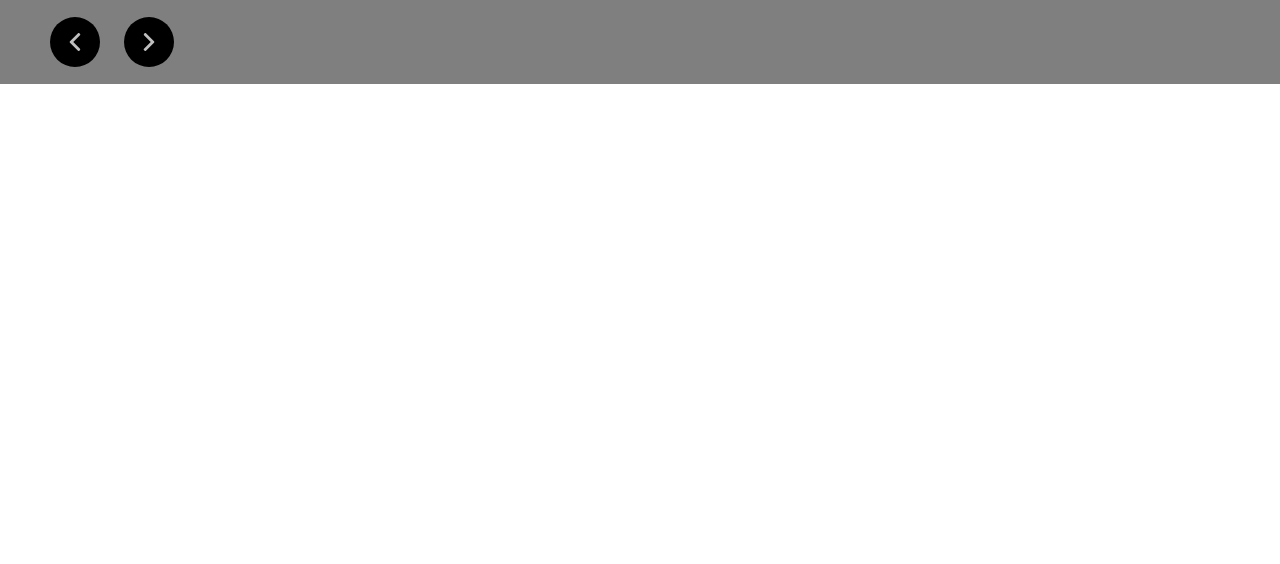
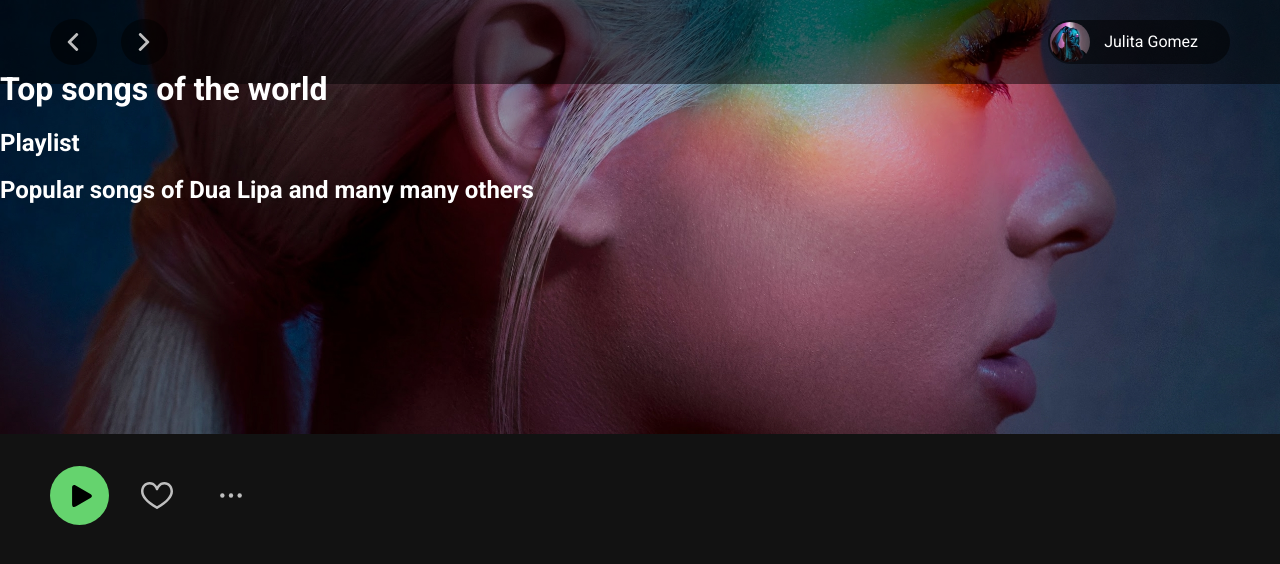
Before and after one commit to cooodyyy/InvoA_lvl2-spotify, a website built with Vite: page index.html in a window 1280 px wide. Built offline with nearby package versions, Linux system fonts and the light colour scheme.

Commit message:
upper action buttons

```diff
--- a/index.html
+++ b/index.html
@@ -4,29 +4,24 @@
     <meta charset="UTF-8" />
     <link rel="icon" type="image/svg+xml" href="/vite.svg" />
     <meta name="viewport" content="width=device-width, initial-scale=1.0" />
-    <title>INVO Academy JS Starter with Vite</title>
+    <title>Spotify dashboard</title>
   </head>
 
   <!-- In order to start your challenge, remove all the content inside <div id="home-page"></div> and start coding :) -->
 
   <body>
     <div id="home-page">
+      <header class="header">
         <nav class="top-bar">
           <div class="top-bar__container top-bar__container--left">
             <button class="top-bar__arrow top-bar__arrow--left" formaction="#">
-            <svg
-              width="18"
-              height="18"
-              viewBox="0 0 18 18"
-              fill="none"
-            >
+              <svg width="18" height="18" viewBox="0 0 18 18" fill="none">
                 <g clip-path="url(#clip0_1_2045)">
                   <path
                     d="M3.99975 9.70236L12.01 17.7124C12.1952 17.8979 12.4426 18 12.7063 18C12.97 18 13.2173 17.8979 13.4026 17.7124L13.9925 17.1227C14.3763 16.7384 14.3763 16.1138 13.9925 15.7301L7.26607 9.00373L13.9999 2.26988C14.1852 2.08447 14.2875 1.8373 14.2875 1.57374C14.2875 1.30989 14.1852 1.06272 13.9999 0.877162L13.41 0.287557C13.2246 0.102144 12.9774 -6.80231e-07 12.7137 -6.57177e-07C12.45 -6.34123e-07 12.2027 0.102144 12.0174 0.287558L3.99975 8.30496C3.81405 8.49096 3.71205 8.7393 3.71263 9.00329C3.71205 9.26832 3.81405 9.51651 3.99975 9.70236Z"
                     fill="#BFBFBF"
                   />
                 </g>
-
               </svg>
             </button>
             <button class="top-bar__arrow top-bar__arrow--right" formaction="#">
@@ -36,7 +31,6 @@
                 viewBox="0 0 18 18"
                 fill="none"
                 transform="rotate(180)"
-
               >
                 <g clip-path="url(#clip0_1_2045)">
                   <path
@@ -44,17 +38,102 @@
                     fill="#BFBFBF"
                   />
                 </g>
-
               </svg>
             </button>
           </div>
           <div class="top-bar__container top-bar__container--right">
-          <div class   ="top-bar__user-avatar"></div>
-          <div class="top-bar__user-name"></div>
+            <div class="top-bar__user-avatar">
+              <img src="images/user-avatar.jpg" alt="" />
+            </div>
+            <div class="top-bar__user-name">Julita Gomez</div>
           </div>
         </nav>
+        <div class="header__info">
+          <h1>Top songs of the world</h1>
+          <h2>Playlist</h2>
+          <h2>Popular songs of Dua Lipa and many many others</h2>
         </div>
-
+      </header>
+      <main>
+        <nav class="main-nav">
+          <div class="actions">
+            <button class="actions__button">
+              <svg
+                width="59"
+                height="59"
+                viewBox="0 0 59 59"
+                fill="none"
+                xmlns="http://www.w3.org/2000/svg"
+              >
+                <rect width="59" height="59" rx="29.5" fill="#65D36E" />
+                <g clip-path="url(#clip0_1_2023)">
+                  <path
+                    d="M25.6798 19.4851C23.6964 18.3474 22.0884 19.2794 22.0884 21.5652V38.4332C22.0884 40.7213 23.6964 41.6521 25.6798 40.5155L40.4233 32.0602C42.4074 30.922 42.4074 29.0781 40.4233 27.9403L25.6798 19.4851Z"
+                    fill="black"
+                  />
+                </g>
+                <defs>
+                  <clipPath id="clip0_1_2023">
+                    <rect
+                      width="22"
+                      height="22"
+                      fill="white"
+                      transform="translate(21 19)"
+                    />
+                  </clipPath>
+                </defs>
+              </svg>
+            </button>
+            <button class="actions__button">
+              <svg
+                width="32"
+                height="33"
+                viewBox="0 0 32 33"
+                fill="none"
+                xmlns="http://www.w3.org/2000/svg"
+              >
+                <path
+                  d="M23.375 2.9502C20.7131 2.9502 18.3796 4.13713 16.6268 6.38276C16.3931 6.68226 16.1847 6.98188 16 7.27207C15.8153 6.98182 15.6069 6.68226 15.3732 6.38276C13.6204 4.13713 11.2869 2.9502 8.625 2.9502C3.5965 2.9502 0 7.16063 0 12.2129C0 17.99 4.73481 23.4346 15.3523 29.8667C15.5514 29.9873 15.7757 30.0476 16 30.0476C16.2243 30.0476 16.4486 29.9873 16.6477 29.8668C27.2652 23.4347 32 17.9901 32 12.213C32 7.16332 28.4064 2.9502 23.375 2.9502ZM26.1973 19.4064C23.9869 21.8728 20.6466 24.4698 16 27.3328C11.3534 24.4698 8.01313 21.8728 5.80269 19.4064C3.58031 16.9267 2.5 14.5737 2.5 12.213C2.5 8.57526 4.95837 5.4502 8.625 5.4502C10.4923 5.4502 12.0844 6.26207 13.3572 7.86332C14.3749 9.14388 14.8038 10.4662 14.8068 10.4756C14.9696 10.9978 15.4531 11.3535 16.0001 11.3535C16.5471 11.3535 17.0306 10.9979 17.1934 10.4756C17.1973 10.463 17.6133 9.18195 18.5976 7.92095C19.8773 6.28145 21.4846 5.45013 23.375 5.45013C27.0455 5.45013 29.5 8.5782 29.5 12.2129C29.5 14.5736 28.4197 16.9266 26.1973 19.4064Z"
+                  fill="#BFBFBF"
+                />
+              </svg>
+            </button>
+            <button class="actions__button">
+              <svg
+                width="52"
+                height="53"
+                viewBox="0 0 52 53"
+                fill="none"
+                xmlns="http://www.w3.org/2000/svg"
+              >
+                <path
+                  d="M25.9891 26.494H26.0113"
+                  stroke="#BFBFBF"
+                  stroke-width="4.33333"
+                  stroke-linecap="round"
+                  stroke-linejoin="round"
+                />
+                <path
+                  d="M17.3224 26.494H17.3446"
+                  stroke="#BFBFBF"
+                  stroke-width="4.33333"
+                  stroke-linecap="round"
+                  stroke-linejoin="round"
+                />
+                <path
+                  d="M34.6558 26.494H34.678"
+                  stroke="#BFBFBF"
+                  stroke-width="4.33333"
+                  stroke-linecap="round"
+                  stroke-linejoin="round"
+                />
+              </svg>
+            </button>
+          </div>
+        </nav>
+      </main>
+      <footer></footer>
+    </div>
     <script type="module" src="/src/global-scripts/main.js"></script>
     <script
       type="module"
--- a/src/global-styles/styles/_root.scss
+++ b/src/global-styles/styles/_root.scss
@@ -6,6 +6,7 @@
   // main colors
   --color-primary: #65d36e;
   --color-secondary: #000;
+  --color-secondary-desktop: #121212;
   --color-secondary-70: hsla(0, 0%, 0%, 0.7);
   --color-secondary-50: hsla(0, 0%, 0%, 0.5);
   --color-secondary-20: hsla(0, 0%, 0%, 0.2);
--- /dev/null
+++ b/src/pages/home-page/styles/_header.scss
@@ -0,0 +1,15 @@
+.header{
+    position: absolute;
+    background-repeat: no-repeat;
+    height: 434px;
+    width: 100vw;
+    background-position: center;
+    background-size: cover;
+    background-image: url(../../../../public/images/playlist-image-desktop.jpg);
+    background-color: var(--color-secondary-desktop);
+
+    &__info{
+        position: relative;
+        top: 50px;
+    }
+}
--- a/src/pages/home-page/styles/_home-page.scss
+++ b/src/pages/home-page/styles/_home-page.scss
@@ -1,35 +1,11 @@
 /// Homepage Styles File
 /// Here we import all the Styles files we need for our Homepage.
 
-.top-bar {
-    position: fixed;
-    top: 0;
-    left: 0;
-    right: 0;
-    height: 84px;
-    background-color: var(--color-secondary-50);
+@import "./_top-bar.scss";
+@import "./_header.scss";
+@import "./_main.scss";
 
-    display: flex;
-    align-items: center;
-    justify-content: space-between;
-    padding: 0 50px;
-
-
-    &__container {
-        display: flex;
-        align-items: center;
-        justify-content: space-between;
-        gap: 1.5rem
-    }
-
-    &__arrow {
-        cursor: not-allowed;
-        display:flex;
-        justify-content: center;
-        align-items: center;
-        background-color: black;
-
-        padding: 1rem;
-        border-radius: 50%;
-    }
+#home-page {
+    background-color: var(--color-secondary-desktop);
+    min-height: 100vh;
 }
--- /dev/null
+++ b/src/pages/home-page/styles/_main.scss
@@ -0,0 +1,22 @@
+main {
+    position: relative;
+    top: 434px;
+    padding: 2rem 50px ;
+}
+
+.actions {
+    display: flex;
+    align-items: center;
+    justify-content: flex-start;
+    gap: 2rem;
+
+    &__button {
+        padding: 0;
+        margin: 0;
+        display: flex;
+        align-items: center;
+        justify-content: center;
+        background: transparent;
+        border: none;
+    }
+}
--- /dev/null
+++ b/src/pages/home-page/styles/_top-bar.scss
@@ -0,0 +1,65 @@
+.top-bar {
+    position: fixed;
+    top: 0;
+    left: 0;
+    right: 0;
+    height: 84px;
+    background-color: var(--color-secondary-50);
+
+    display: flex;
+    align-items: center;
+    justify-content: space-between;
+    padding: 0 50px;
+
+    @media screen and (max-width: 1023px) {
+      padding: 0 1rem;
+    }
+
+    &__container {
+      display: flex;
+      align-items: center;
+      justify-content: space-between;
+      gap: 1.5rem;
+
+      &--right {
+        cursor: pointer;
+        gap: 12px;
+        height: 44px;
+        background-color: var(--color-secondary-50);
+        padding-right: 32px;
+        border-radius: 22px;
+        overflow: hidden;
+
+        @media screen and (max-width: 1023px) {
+          display: none;
+        }
+      }
+    }
+
+    &__arrow {
+      cursor: not-allowed;
+      display: flex;
+      justify-content: center;
+      align-items: center;
+      background-color: var(--color-secondary-50);
+
+      padding: 0.9rem;
+      border-radius: 50%;
+
+      &--right {
+        @media screen and (max-width: 1023px) {
+          display: none;
+        }
+      }
+    }
+
+    &__user-avatar {
+      height: 100%;
+    }
+
+    &__user-avatar img {
+      height: 100%;
+      border-radius: 50%;
+      padding: 2px;
+    }
+  }
```
Also changed, not shown: public/images/playlist-image-desktop.jpg (added), public/images/playlist-image-tablet.jpg (added), public/images/playlist-image.jpg (added), public/images/user-avatar.jpg (added). Lines whose indentation alone changed are shown as unchanged.
